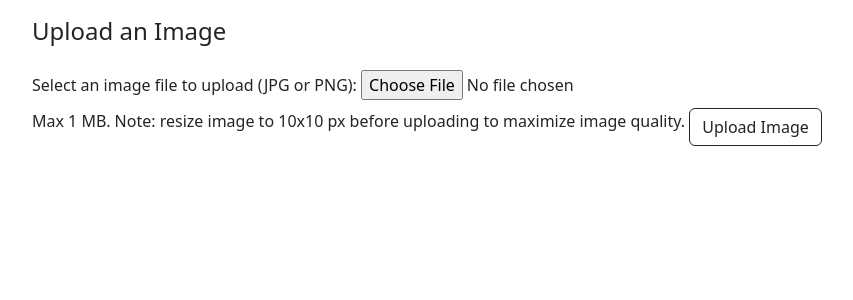
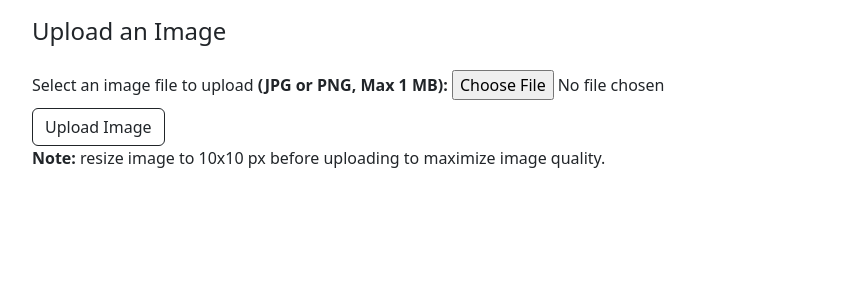
Before and after one commit to littlehawk93/Paradisaea, a PHP site: template views/site/device.php in a window 1280 px wide. Shown: the part 58-358 px from the top of the page, without its empty margins (50-903 px from the left). Run offline with PHP 8.4, Linux system fonts and the light colour scheme; the template is opened without the code that fills it: most values are stand-ins (such as "Sample title", 1, 10 or a date in 2020); data that the repository does not hold is empty; some libraries are stand-ins or nearby versions.

Commit message:
fixed bug where success message didn't appear for image upload. Fixed bug where device name wasn't being saved in CLI command

```diff
--- a/commands/DeviceController.php
+++ b/commands/DeviceController.php
@@ -39,6 +39,7 @@ class DeviceController extends Controller
         }
 
         $device = new Device();
+        $device->name = $name;
         $device->width = $screenwidth;
         $device->height = $screenheight;
         $device->deleted = 0;
--- a/controllers/ImageController.php
+++ b/controllers/ImageController.php
@@ -160,7 +160,7 @@ class ImageController extends Controller
 
         if(isset(Yii::$app->request->get()["redirect"]))
         {
-            return $this->redirect("/device/" . $device->view_id);
+            return $this->redirect("/device/" . $device->view_id . "?success");
         }
 
         return $this->asJson($image->asResultArray());
--- a/views/site/device.php
+++ b/views/site/device.php
@@ -8,10 +8,10 @@ $this->title = "Paradisaea | Upload Image";
 ?>
 <h4>Upload an Image</h4>
 <form class="mt-4" action="<?= '/api/device/' . $device->view_id . '/image?redirect' ?>" method="POST" enctype="multipart/form-data">
-    <label>Select an image file to upload (JPG or PNG): </label>
+    <label>Select an image file to upload <b>(JPG or PNG, Max 1 MB):</b> </label>
     <input type="file" name="file" id="id" accept=".jpg,.png,image/jpg,image/jpeg,image/png" /><br />
-    <label class="font-italic">Max 1 MB. Note: resize image to <?= $device->width ?>x<?= $device->height ?> px before uploading to maximize image quality.</label>
-    <button type="submit" class="btn btn-outline-dark mt-2">Upload Image</button>
+    <button type="submit" class="btn btn-outline-dark mt-2">Upload Image</button><br />
+    <label><b>Note:</b> resize image to <?= $device->width ?>x<?= $device->height ?> px before uploading to maximize image quality.</label>
 </form>
 <?php if ($success): ?>
 <div class="mt-4 alert alert-success" role="alert">
```
